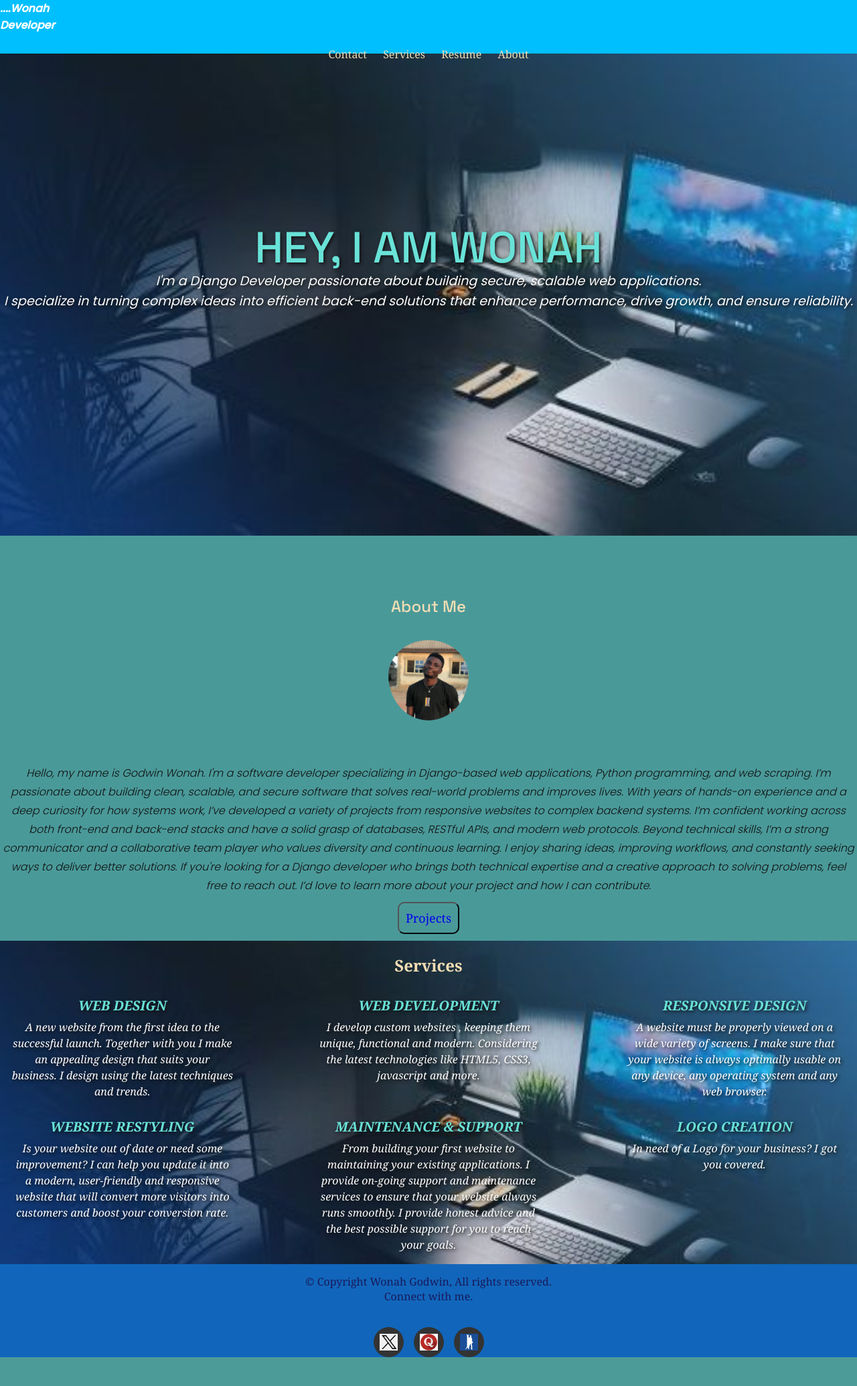
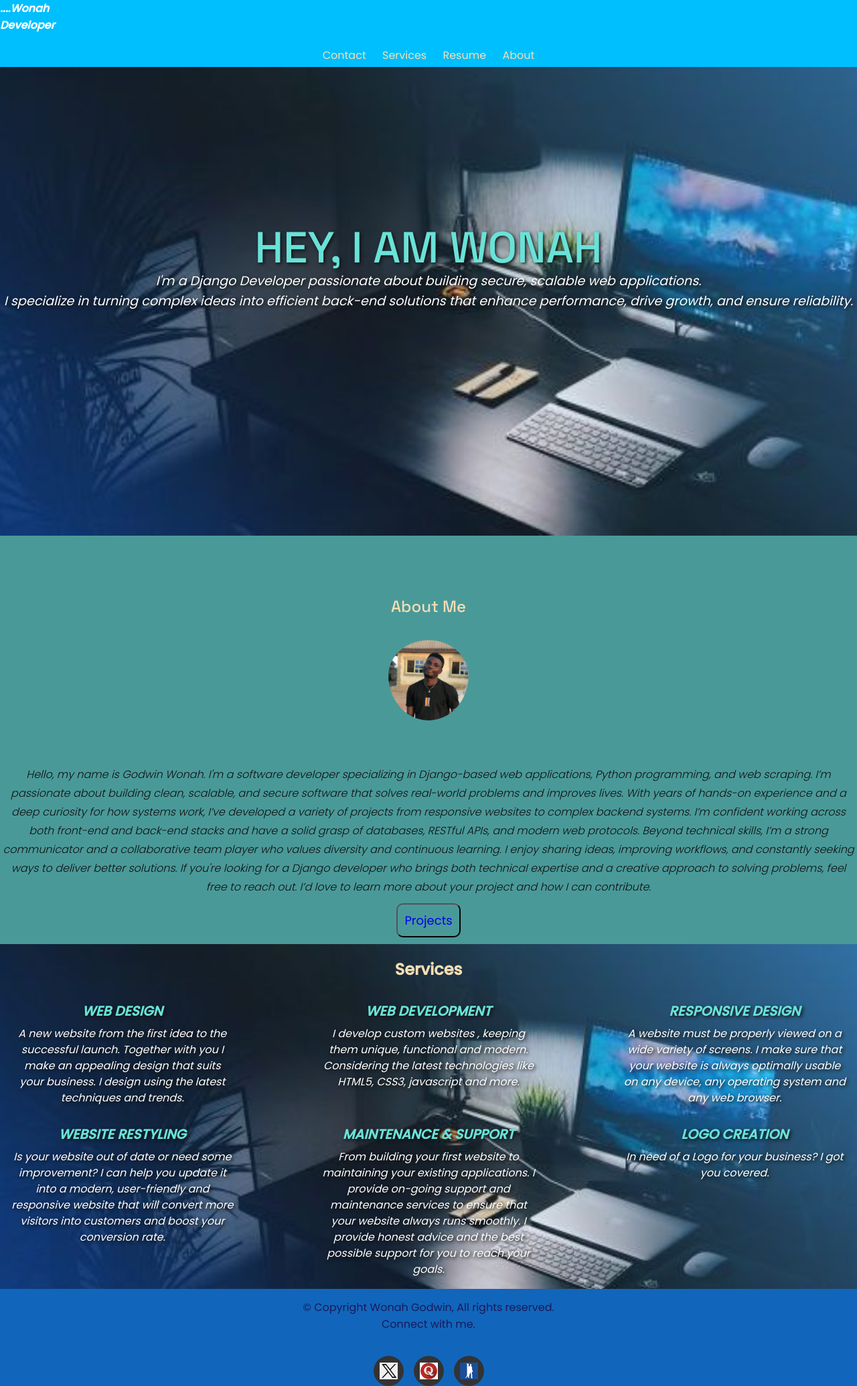
Before and after one commit to WonahDshypoet/wonahh, a Django app: page / in a window 1280 px wide. Shown: the whole page at 67% size. Before the commit the page ends 2027 px from the top, so only its background shows below. Run offline with Django 5.2, Linux system fonts and the light colour scheme.

Commit message:
3rd time is the charm right

```diff
--- a/wonahhh/home/static/home/style.css
+++ b/wonahhh/home/static/home/style.css
@@ -1,5 +1,5 @@
 *{
-    font-family:Georgia, 'Times New Roman', Times, serif, 'Poppins', sans-serif;
+    font-family:'Poppins', 'Times New Roman', Times, serif, sans-serif;
     text-decoration: none;
     margin: 0;
     padding: 0;
@@ -21,7 +21,7 @@ section{
         /*HEADER*/
 header{
     background-color: deepskyblue;
-    height: 80px;
+    height: 100px;
     position: fixed;
     width: 100%;
 }
@@ -76,13 +76,14 @@ header a:active{
     vertical-align: middle;
 }
 .index h1{
+    font-family: 'Space Grotesk', sans-serif;
     font-size: 65px;
     font-weight: 100;
     text-align: center;
     line-height: 70px;
     color:rgb(105, 226, 216);
     text-shadow: 2px 2px 5px #111;
-    font-family: 'Space Grotesk', sans-serif;
+
 }
 #paragraph{
     font-family: 'Poppins', sans-serif;
@@ -177,6 +178,7 @@ header a:active{
     font-size: 20px;
 }
 .box p{
+    font-family: 'Poppins', sans-serif;
     color: white;
     text-shadow: 2px 2px 5px #111;
     font-style: italic;
--- a/wonahhh/home/templates/home/contact.html
+++ b/wonahhh/home/templates/home/contact.html
@@ -25,7 +25,7 @@
     </header>
     <section class="contact-me">
         <div id="contact-form">
-            <form method="POST" action="{% url 'contact' %}">
+            <form method="POST" action="{% static url 'contact' %}">
                 {% csrf_token %}
                 <fieldset>
                     <legend></legend>
```
